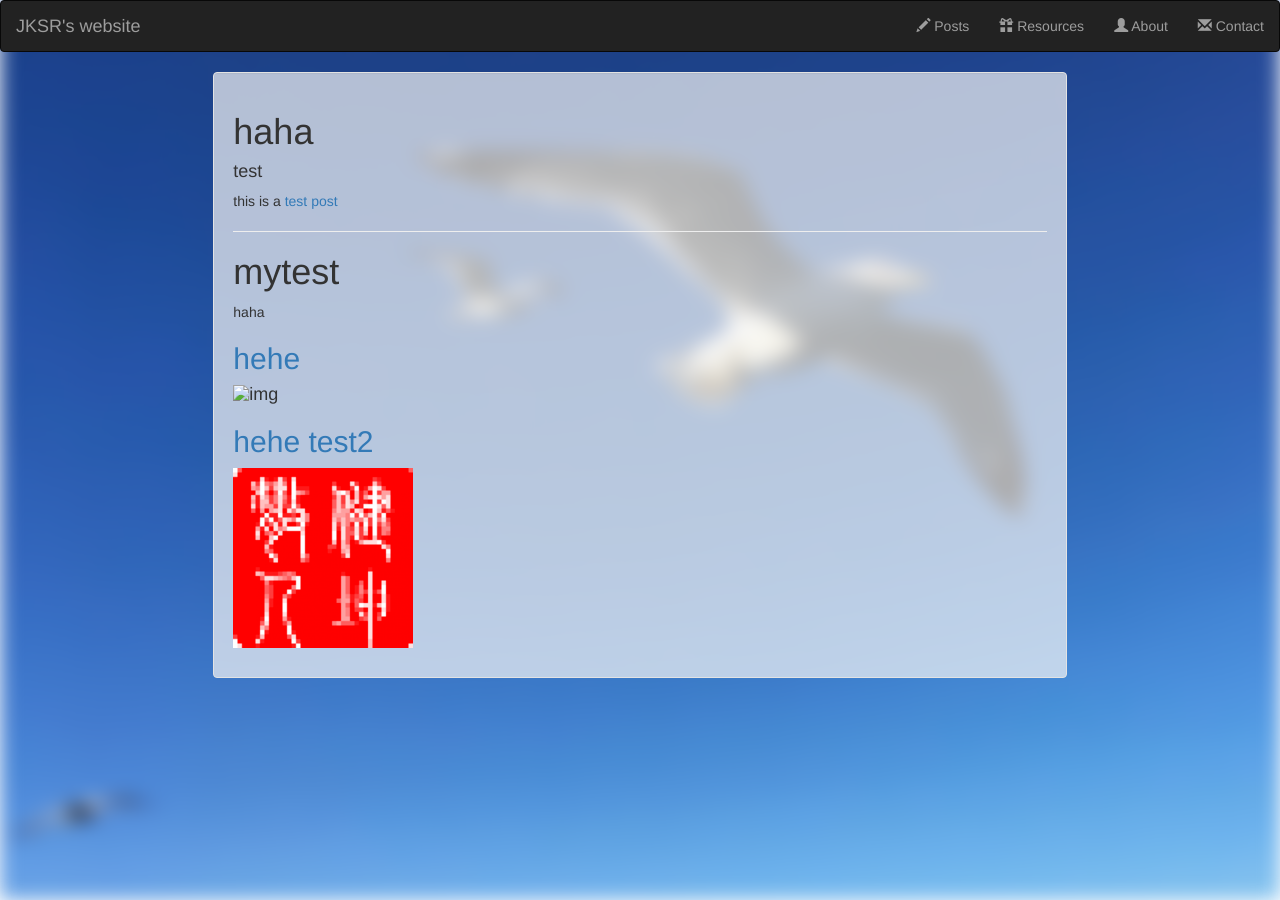
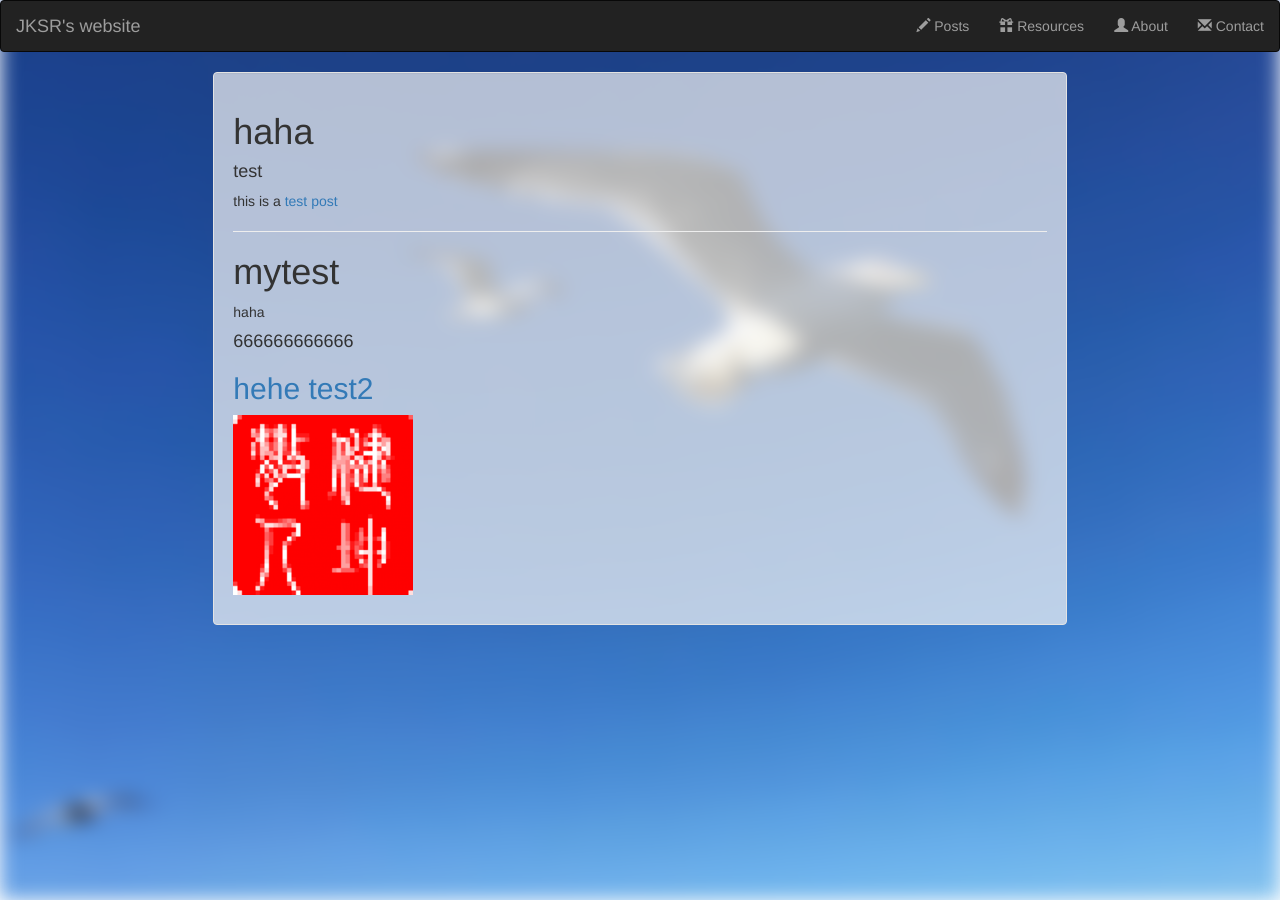
Before and after one commit to jksr/jksr.github.io, a Jekyll site: the page built from index.md, in a window 1280 px wide. Built offline with Jekyll 4.4.1, drawn with Linux system fonts in a browser that asks for light colours; nearby versions of some CDN libraries.

Commit message:
jekyll pilot test

```diff
--- a/index.md
+++ b/index.md
@@ -19,11 +19,17 @@
 
 {% for posts in cate %}
 {% for post in posts %}
+{% if post.title == nil %}
+#### 666666666666
+{% endif %}
+{% if post.title != nil %}
 
 ## [hehe {{ post.title }}]( http://jksr.github.io{{ post.url }} )
 
 #### ![img](http://jksr.github.io/images/post_images/{{ post.date | date: "%Y-%m-%d"}}/highlight.png)
 
+{% endif %}
 {% endfor %}
 {% endfor %}
+
 {% endfor %}
```
Also changed, not shown: 1 other file.
